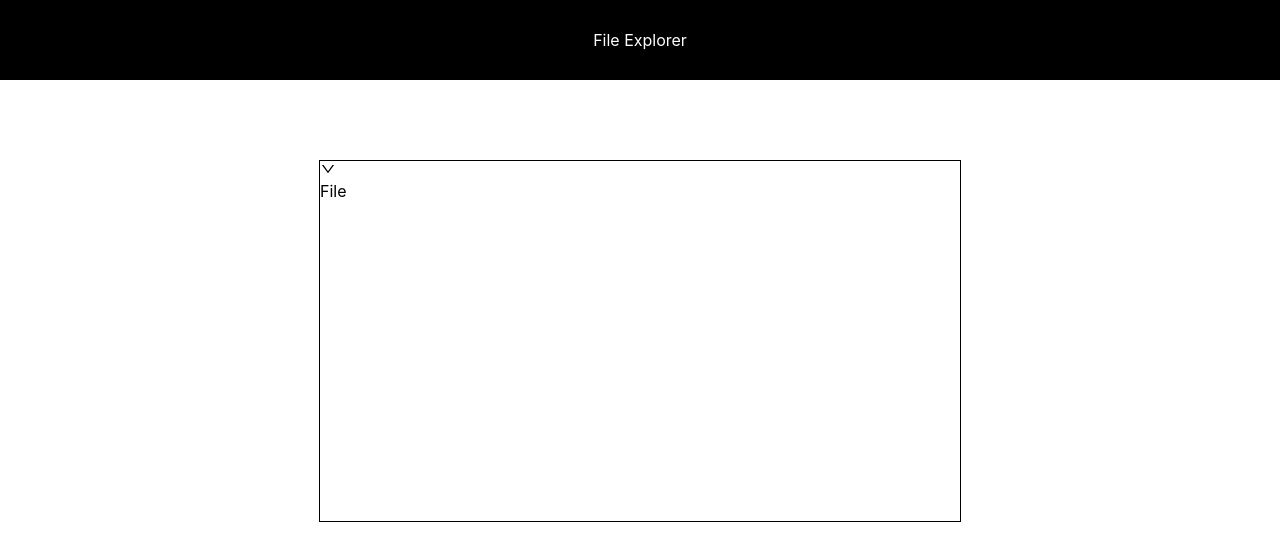
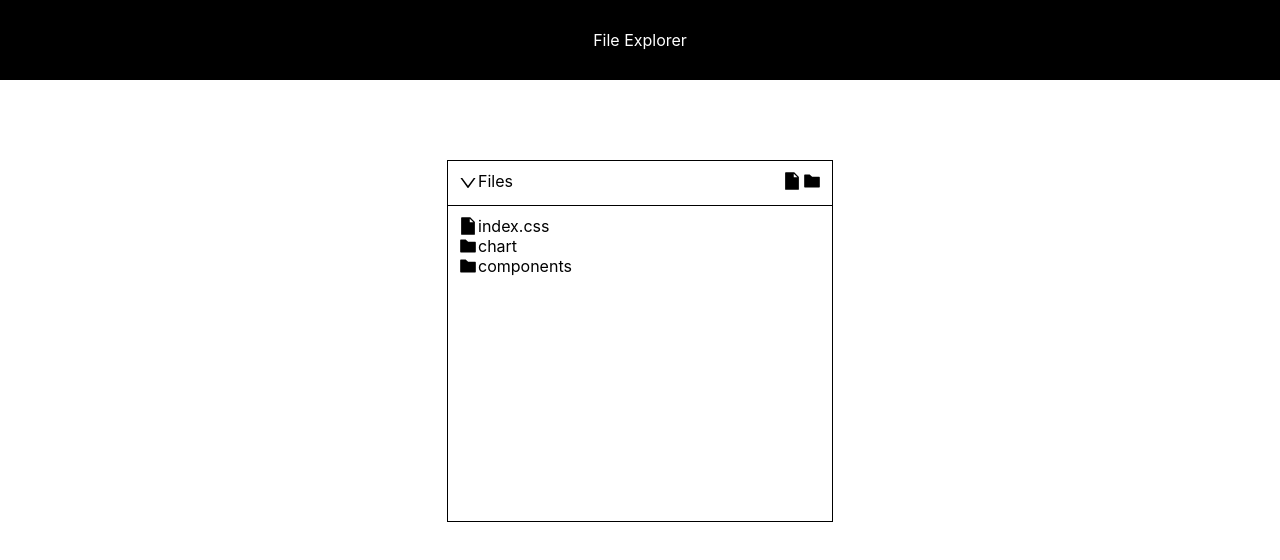
Before and after one commit to SihotiyaKartik/File-Explorer, a React (Create React App) app: page / in a window 1280 px wide. Shown: the top 560 px of the page. Built offline with nearby package versions, Linux system fonts and the light colour scheme.

Commit message:
Added toggling of all files functionality

```diff
--- a/src/App.css
+++ b/src/App.css
@@ -20,7 +20,50 @@
 
 .FileExplorerBox {
   border: 1px solid black;
-  width: 50%;
+  width: 30%;
   height: 50%;
   margin-top: 10vh;
 }
+
+.icon {
+  align-self: center;
+}
+
+.icon:hover {
+  cursor: pointer;
+}
+
+.FileExplorerBoxHeader {
+  padding: 10px;
+  width: 100% - 10px;
+  display: flex;
+  justify-content: space-between;
+  border-bottom: 1px solid black;
+}
+
+.FileExplorerBoxFooter {
+  padding: 10px;
+}
+
+.FileName {
+  display: flex;
+  justify-content: space-between;
+}
+
+.SubFile {
+  display: flex;
+  justify-content: flex-start;
+}
+
+.SubFile:hover {
+  cursor: pointer;
+}
+
+.FileExplorerContent {
+  display: flex;
+  justify-content: space-between;
+}
+
+.EditFileIcon {
+  align-self: center;
+}
--- /dev/null
+++ b/src/components/file-explorer/FileExplorerFooter.js
@@ -0,0 +1,60 @@
+import { useState } from "react"
+import { AiFillFile, AiFillFolder, AiFillDelete } from "react-icons/ai"
+import { FiEdit } from "react-icons/fi"
+import { useToggleFooterContext } from "../../context/ToggleFooter"
+
+const FileExplorerFooter = ({ data }) => {
+  const [showEditIcon, setEditIcon] = useState(false)
+  const [currentEditId, setCurrentEditId] = useState(-1)
+  const [isFileNameEditOpen, setFileNameEdit] = useState(false)
+
+  const handleEditIcon = (id) => {
+    setEditIcon(!showEditIcon)
+    setCurrentEditId(id)
+  }
+
+  const handleFileNameEdit = (id) => {
+    setFileNameEdit(!isFileNameEditOpen)
+  }
+
+  const { displayAllFiles } = useToggleFooterContext()
+
+  return (
+    <div className="FileExplorerBoxFooter">
+      {displayAllFiles ? (
+        <>
+          {data.children.map((item) => (
+            <div className="FileExplorerContent" key={item?.id}>
+              <div onClick={() => handleEditIcon(item?.id)} className="SubFile">
+                {item?.type === "file" ? (
+                  <AiFillFile className="icon" size={20} />
+                ) : (
+                  <AiFillFolder className="icon" size={20} />
+                )}
+                {isFileNameEditOpen && item?.id === currentEditId ? (
+                  <input type="text" autoFocus></input>
+                ) : (
+                  <div>{item?.name}</div>
+                )}
+              </div>
+              {showEditIcon && item?.id === currentEditId ? (
+                <div className="EditFileIcon">
+                  <FiEdit onClick={handleFileNameEdit} size={20} />
+                  <AiFillFile size={20} />
+                  <AiFillFolder size={20} />
+                  <AiFillDelete size={20} />
+                </div>
+              ) : (
+                <></>
+              )}
+            </div>
+          ))}
+        </>
+      ) : (
+        <></>
+      )}
+    </div>
+  )
+}
+
+export default FileExplorerFooter
--- /dev/null
+++ b/src/components/file-explorer/FileExplorerHeader.js
@@ -0,0 +1,38 @@
+import {
+  AiOutlineDown,
+  AiOutlineUp,
+  AiFillFile,
+  AiFillFolder
+} from "react-icons/ai"
+import { useToggleFooterContext } from "../../context/ToggleFooter"
+
+const FileExplorerHeader = () => {
+  const { displayAllFiles, toggleDisplayFiles } = useToggleFooterContext()
+
+  return (
+    <div className="FileExplorerBoxHeader">
+      <div className="FileName">
+        {displayAllFiles ? (
+          <AiOutlineDown
+            size={20}
+            className="icon"
+            onClick={toggleDisplayFiles}
+          />
+        ) : (
+          <AiOutlineUp
+            size={20}
+            className="icon"
+            onClick={toggleDisplayFiles}
+          />
+        )}
+        <div className="">Files</div>
+      </div>
+      <div className="FileType">
+        <AiFillFile size={20} />
+        <AiFillFolder size={20} />
+      </div>
+    </div>
+  )
+}
+
+export default FileExplorerHeader
--- a/src/components/file-explorer/index.js
+++ b/src/components/file-explorer/index.js
@@ -1,20 +1,17 @@
-import { useState } from "react"
-import { AiOutlineDown, AiOutlineUp } from "react-icons/ai"
+import FileExplorerHeader from "./FileExplorerHeader"
+import FileExplorerFooter from "./FileExplorerFooter"
+import { ToggleFooterProvider } from "../../context/ToggleFooter"
+
 const FileExplorer = (props) => {
-  const [data, setFileData] = useState(props.data)
-  const [editMode, setEditMode] = useState(false)
-
-  const handleEdit = () => {
-    setEditMode(!editMode)
-  }
-
   return (
-    <div className={props.className}>
-      <div className="FileExplorerBox">
-        <AiOutlineDown />
-        <div>File</div>
+    <ToggleFooterProvider>
+      <div className={props.className}>
+        <div className="FileExplorerBox">
+          <FileExplorerHeader />
+          <FileExplorerFooter data={props.data} />
+        </div>
       </div>
-    </div>
+    </ToggleFooterProvider>
   )
 }
 
--- /dev/null
+++ b/src/context/ToggleFooter.js
@@ -0,0 +1,25 @@
+import React, { createContext, useContext, useState } from "react"
+
+const ToggleFooterContext = createContext()
+
+const ToggleFooterProvider = ({ children }) => {
+  const [displayAllFiles, setDisplayAllFiles] = useState(true)
+
+  const toggleDisplayFiles = () => {
+    setDisplayAllFiles(!displayAllFiles)
+  }
+
+  return (
+    <ToggleFooterContext.Provider
+      value={{ displayAllFiles, toggleDisplayFiles }}
+    >
+      {children}
+    </ToggleFooterContext.Provider>
+  )
+}
+
+const useToggleFooterContext = () => {
+  return useContext(ToggleFooterContext)
+}
+
+export { ToggleFooterProvider, useToggleFooterContext }
--- a/src/data/FileData.js
+++ b/src/data/FileData.js
@@ -6,23 +6,29 @@ export const FileData = {
     {
       name: "index.css",
       id: 1,
-      type: "file"
+      type: "file",
+      isOpen: false,
+      children: []
     },
     {
       name: "chart",
       id: 2,
       type: "folder",
+      isOpen: false,
       children: []
     },
     {
       name: "components",
       id: 3,
       type: "folder",
+      isOpen: true,
       children: [
         {
           name: "comp1.js",
           id: 4,
-          type: "file"
+          type: "file",
+          isOpen: false,
+          children: []
         }
       ]
     }
```
